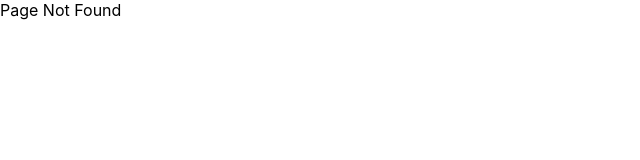
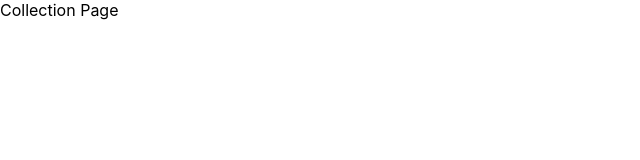
Before and after one commit to haris0/pokemon-hunt, a React (Create React App) app: page /collection in a window 1280 px wide. Before the commit this address led to /404. Shown: the top 160 px of the page, without its empty margins (0-640 px from the left). Built offline with nearby package versions, Linux system fonts and the light colour scheme.

Commit message:
add collection page

```diff
--- a/src/App.js
+++ b/src/App.js
@@ -8,6 +8,7 @@ import {
 
 const MainPage = lazy(() => import('./component/MainPage/MainPage'));
 const DefaultPage = lazy(() => import('./component/DetailPage/DetailPage'));
+const CollectionPage = lazy(() => import('./component/CollectionPage/CollectionPage'));
 const Page404 = lazy(() => import('./component/Page404/Page404'));
 
 function App() {
@@ -17,6 +18,7 @@ function App() {
         <Switch>
           <Route exact path="/" component={MainPage}/>
           <Route exact path="/detail/:name" children={<DefaultPage />}/>
+          <Route exact path="/collection" component={CollectionPage}/>
           <Route exact path="/404" component={Page404}/>
           <Redirect path="*" to="/404"/>
         </Switch>
--- /dev/null
+++ b/src/component/CollectionPage/CollectionPage.jsx
@@ -0,0 +1,11 @@
+import React from 'react';
+
+function CollectionPage() {
+  return (
+    <div>
+      Collection Page
+    </div>
+  );
+}
+
+export default CollectionPage;
```
